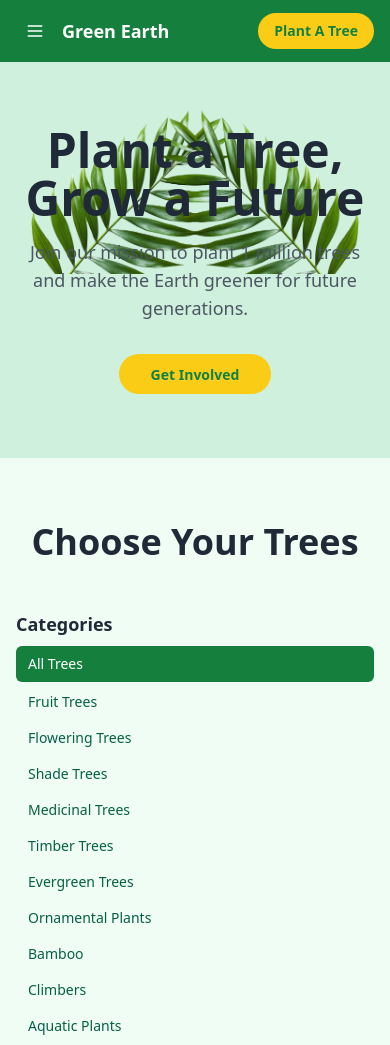
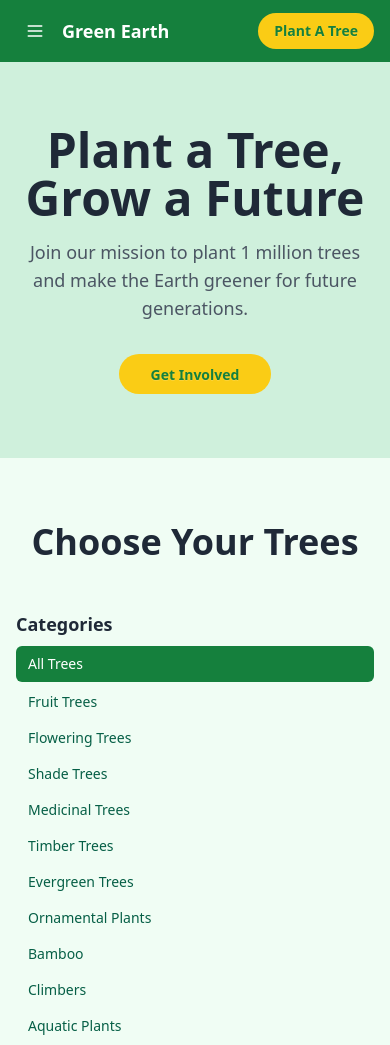
Before and after one commit to sumu749/green-earth-by-sumu, a website: page index.html in a window 390 px wide. Shown: the top 1045 px of the page. Drawn offline with Linux system fonts and the light colour scheme; no server answers.

Commit message:
hero responsiveness added

```diff
--- a/index.html
+++ b/index.html
@@ -104,7 +104,7 @@
             <img
                 src="./assets/hero-leaf1.png"
                 alt="Hero Leaf 1"
-                class="absolute left-0 top-8 md:top-12 w-64 md:w-105 opacity-100 pointer-events-none"
+                class="absolute left-0 top-8 md:top-12 w-64 md:w-105 opacity-100 pointer-events-none hidden md:block"
             />
 
             <!-- Center Content -->
@@ -127,7 +127,7 @@
             <img
                 src="./assets/hero-leaf2.png"
                 alt="Hero Leaf 2"
-                class="absolute right-0 top-8 md:top-12 w-64 md:w-105 opacity-100 pointer-events-none"
+                class="absolute right-0 top-8 md:top-12 w-64 md:w-105 opacity-100 pointer-events-none hidden md:block"
             />
         </div>
 
```
Also changed, not shown: public/output.css.
